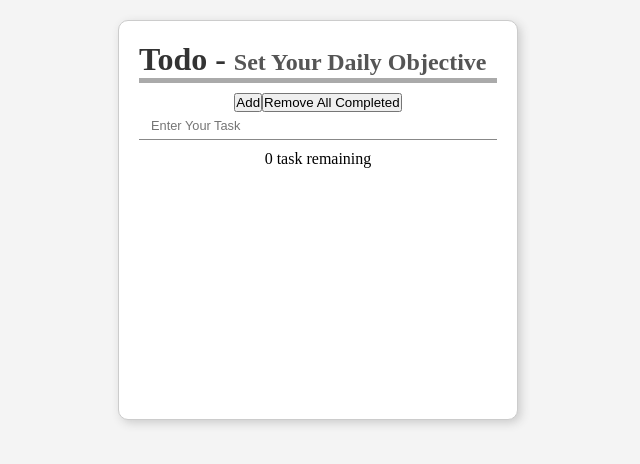
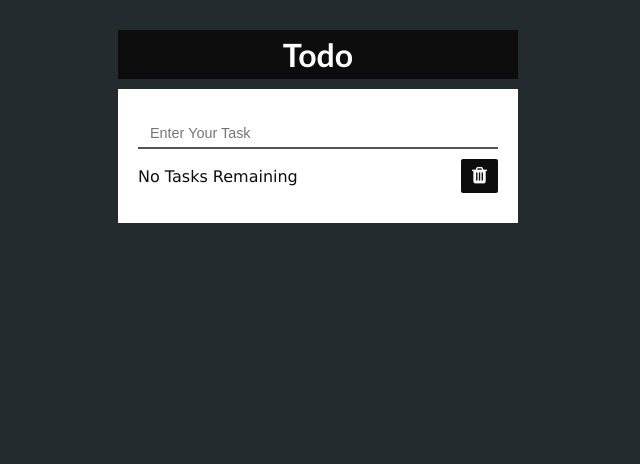
Before and after one commit to bigboyabhisthi/todo, a React (Create React App) app: page / in a window 1280 px wide. Shown: the top 464 px of the page, without its empty margins (322-962 px from the left). Built offline with nearby package versions, Linux system fonts and the light colour scheme.

Commit message:
CSS Added

```diff
--- a/public/index.html
+++ b/public/index.html
@@ -24,6 +24,7 @@
       work correctly both with client-side routing and a non-root public URL.
       Learn how to configure a non-root public URL by running `npm run build`.
     -->
+    <link rel="stylesheet" href="https://cdnjs.cloudflare.com/ajax/libs/font-awesome/4.7.0/css/font-awesome.min.css">
     <title>React App</title>
   </head>
   <body>
--- a/src/App.css
+++ b/src/App.css
@@ -1,37 +1,42 @@
 .App {
 	min-width: 400px;
 	min-height: 400px;
-	margin-top: 20px;
-	border: 1px solid #ccc;
-	border-radius: 10px;
-	box-shadow: 3px 3px 10px #ccc;
-	padding: 20px;
-	background-color: #fff;
+	margin: 20px 0;
+	padding-bottom: 20px;
 }
 
 h1.header {
-	text-align: left;
+	margin-top: 10px;
+	padding: 5px 10px;
+	text-align: center;
 	font-size: 2rem;
-	color: #333;
-	border-bottom: 5px solid #aaa;
+	font-family: 'Gill Sans', 'Gill Sans MT', Calibri, 'Trebuchet MS', sans-serif;
+	background-color: #0d0d0d;
+	color: #fff;
 	-moz-user-select: none;
 	-webkit-user-select: none;
 	user-select: none;
 }
 
-span.smallHeading {
-	font-size: 1.5rem;
-	color: #555;
+.container {
+	width: 100%;
+	padding: 20px;
+	margin-top: 10px;
+	box-sizing: border-box;
+	font-family: -apple-system, BlinkMacSystemFont, 'Segoe UI', Roboto, Oxygen,
+		Ubuntu, Cantarell, 'Open Sans', 'Helvetica Neue', sans-serif;
+	color: #0d0d0d;
+	background-color: #fff;
 }
 
-form.subHeader {
+form.getArea {
 	margin-top: 10px;
 	display: flex;
-	flex-direction: column-reverse;
+	flex-direction: column;
 }
 
 .inputBox {
-	border-bottom: 1px solid #888;
+	border-bottom: 2px solid #555;
 	margin-bottom: 10px;
 }
 
@@ -40,9 +45,34 @@ form.subHeader {
 	padding: 6px 12px;
 	outline: none;
 	border: none;
-	font-size: 0.8rem;
+	font-size: 0.9rem;
 }
 
-.actionBox {
-	/* border: 1px solid red; */
+.actionArea {
+	display: flex;
+	justify-content: space-between;
 }
+
+.actionArea p {
+	align-self: center;
+	font-family: Verdana, Geneva, Tahoma, sans-serif;
+}
+
+.myButton {
+	font-size: 1.2rem;
+	padding: 4px 9px;
+	color: #fff;
+	background-color: #0d0d0d;
+	border: 2px solid #0d0d0d;
+	border-radius: 2px;
+	cursor: pointer;
+}
+
+.myButton:hover {
+	color: #ff6263;
+	background-color: #0d0d0d;
+}
+
+.todoList {
+	padding: 5px 0;
+}
--- a/src/App.jsx
+++ b/src/App.jsx
@@ -25,19 +25,18 @@ const App = () => {
 		setTaskList(newTaskList);
 	};
 
-	const preventFormSubmission = e => {
-		e.preventDefault();
-	};
-
 	const handleChange = e => {
 		setTaskName(e.target.value);
 	};
 
 	const addTaskToList = e => {
-		const copyTaskName = taskName.toLocaleLowerCase();
+		e.preventDefault();
 
-		const isEmpty = copyTaskName === '';
-		const isExist = taskList.find(task => copyTaskName === task.name);
+		// const copyTaskName = taskName.toLocaleLowerCase();
+		const isEmpty = taskName === '';
+		const isExist = taskList.find(
+			task => taskName.toLocaleLowerCase() === task.name.toLocaleLowerCase()
+		);
 
 		if (!isEmpty && !isExist) {
 			setTaskName('');
@@ -45,7 +44,7 @@ const App = () => {
 				...prevTaskList,
 				{
 					id: uuid(),
-					name: copyTaskName,
+					name: taskName,
 					completed: false,
 				},
 			]);
@@ -67,10 +66,9 @@ const App = () => {
 
 	return (
 		<div className='App'>
-			<h1 className='header'>
-				Todo - <span className='smallHeading'> Set Your Daily Objective</span>
-			</h1>
-			<form className='subHeader' onSubmit={preventFormSubmission}>
+			<h1 className='header'>Todo</h1>
+			<div className='container'>
+				<form className='getArea' onSubmit={addTaskToList}>
 					<div className='inputBox'>
 						<input
 							type='text'
@@ -80,15 +78,22 @@ const App = () => {
 							onChange={handleChange}
 						/>
 					</div>
-				<div className='actionBox'>
-					<button type='submit' onClick={addTaskToList}>
-						Add
+					<div className='actionArea'>
+						<p>
+							{countIncompletedTask() === 0 ? 'No' : countIncompletedTask()}{' '}
+							Tasks Remaining
+						</p>
+						<button
+							className='myButton'
+							title='Remove Completed'
+							onClick={removeCompletedTask}
+						>
+							<i class='fa fa-trash' aria-hidden='true'></i>
 						</button>
-					<button onClick={removeCompletedTask}>Remove All Completed</button>
 					</div>
 				</form>
-			<p>{countIncompletedTask()} task remaining</p>
 				<ToDoList taskList={taskList} toggleCompleted={toggleCompleted} />
+			</div>
 		</div>
 	);
 };
--- a/src/Components/ToDo.jsx
+++ b/src/Components/ToDo.jsx
@@ -1,4 +1,5 @@
 import React from 'react';
+import '../ToDo.css';
 
 const ToDo = props => {
 	const { id, name, completed, toggleCompleted } = props;
@@ -10,23 +11,25 @@ const ToDo = props => {
 
 	const labelStyle = {
 		textDecoration: 'line-through',
+		color: '#758283',
 	};
 
 	return (
-		<div>
-			<label
-				htmlFor={id}
-				onClick={callToggleCompleted}
-				style={completed ? labelStyle : {}}
-			>
+		<div className='todoContainer'>
+			<label htmlFor={id}>
 				<input
 					type='checkbox'
+					className='checkBox'
 					name='task'
 					id={id}
 					checked={completed}
 					onChange={callToggleCompleted}
 				/>
-				{name}
+				<i
+					className={completed ? 'fa fa-check-circle' : 'fa fa-circle-thin'}
+					aria-hidden='true'
+				></i>
+				<span style={completed ? labelStyle : {}}>{name}</span>
 			</label>
 		</div>
 	);
--- a/src/Components/ToDoList.jsx
+++ b/src/Components/ToDoList.jsx
@@ -4,7 +4,7 @@ import ToDo from './ToDo';
 const ToDoList = props => {
 	const { taskList, toggleCompleted } = props;
 	return (
-		<React.Fragment>
+		<div className='todoList'>
 			{taskList.map(task => (
 				<ToDo
 					id={task.id}
@@ -14,7 +14,7 @@ const ToDoList = props => {
 					toggleCompleted={toggleCompleted}
 				/>
 			))}
-		</React.Fragment>
+		</div>
 	);
 };
 
--- /dev/null
+++ b/src/ToDo.css
@@ -0,0 +1,35 @@
+.todoContainer {
+	margin-top: 10px;
+	margin-left: 10px;
+	text-align: left;
+}
+
+label {
+	display: flex;
+	align-items: center;
+	font-size: 1.2rem;
+}
+
+input[type='checkbox'] {
+	display: none;
+}
+
+.todoContainer i {
+	margin-right: 10px;
+}
+
+.todoContainer .fa-check-circle {
+	color: #758283;
+	cursor: pointer;
+}
+
+span {
+	color: #0d0d0d;
+	font-size: 1rem;
+	font-family: Arial, Helvetica, sans-serif;
+	text-transform: capitalize;
+	-moz-user-select: none;
+	-webkit-user-select: none;
+	user-select: none;
+	cursor: pointer;
+}
--- a/src/index.css
+++ b/src/index.css
@@ -9,7 +9,7 @@ body {
 	padding: 0;
 	width: 100%;
 	height: 100vh;
-	background-color: #f4f4f4;
+	background-color: #242b2e;
 }
 
 #root {
```
Also changed, not shown: 1 other file (tests, documents, lock files or other folders). Lines whose indentation alone changed are shown as unchanged.
